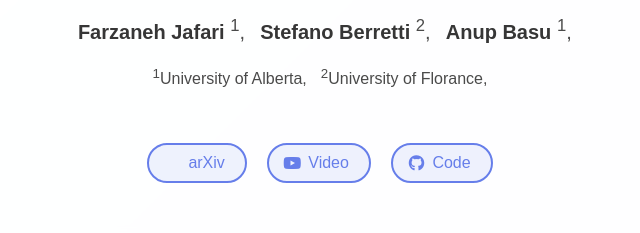
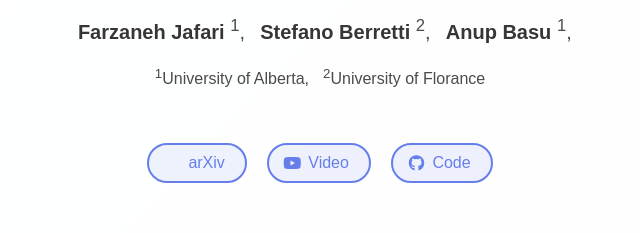
Before and after one commit to FarzanehJafari1987/JambaTalk.github.io, a plain HTML site: page index.html in a window 1280 px wide. Shown: the part 263-496 px from the top of the page, 320-960 px from the left. Drawn offline with nearby package versions, Linux system fonts and the light colour scheme; some icons are missing; a web font is replaced by a local one.

Commit message:
Update index.html

```diff
--- a/index.html
+++ b/index.html
@@ -288,7 +288,7 @@
 
           <div class="is-size-6 publication-authors" style="margin-top: 1rem;">
             <span class="author-block"><sup>1</sup>University of Alberta,</span>
-            <span class="author-block"><sup>2</sup>University of Florance,</span>
+            <span class="author-block"><sup>2</sup>University of Florance</span>
           </div>
 
           <div class="column has-text-centered">
```
